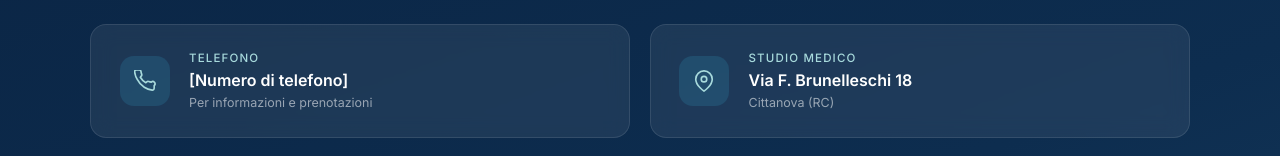
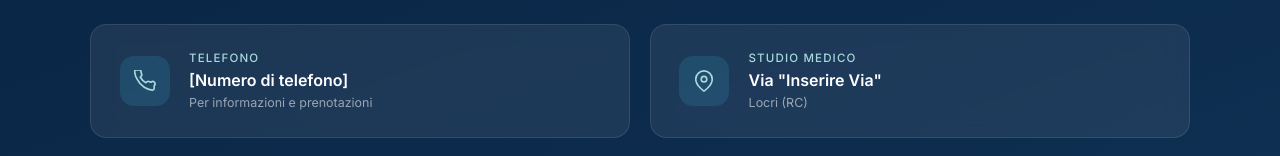
Before and after one commit to umbertocicciaa/doctor-antonio-comperatore, a React (Vite) app: page / in a window 1280 px wide. Shown: the part 3610-3766 px from the top of the page. Built offline with nearby package versions, Linux system fonts and the light colour scheme.

Commit message:
fix: update studio address and note to reflect new location in Contact component and tests

```diff
--- a/src/components/Contact.jsx
+++ b/src/components/Contact.jsx
@@ -24,8 +24,8 @@
         </svg>
       ),
       label: 'Studio Medico',
-      value: 'Via F. Brunelleschi 18',
-      note: 'Cittanova (RC)',
+      value: 'Via "Inserire Via"',
+      note: 'Locri (RC)',
     },
     {
       icon: (
```
Also changed, not shown: 1 other file (tests, documents, lock files or other folders).
